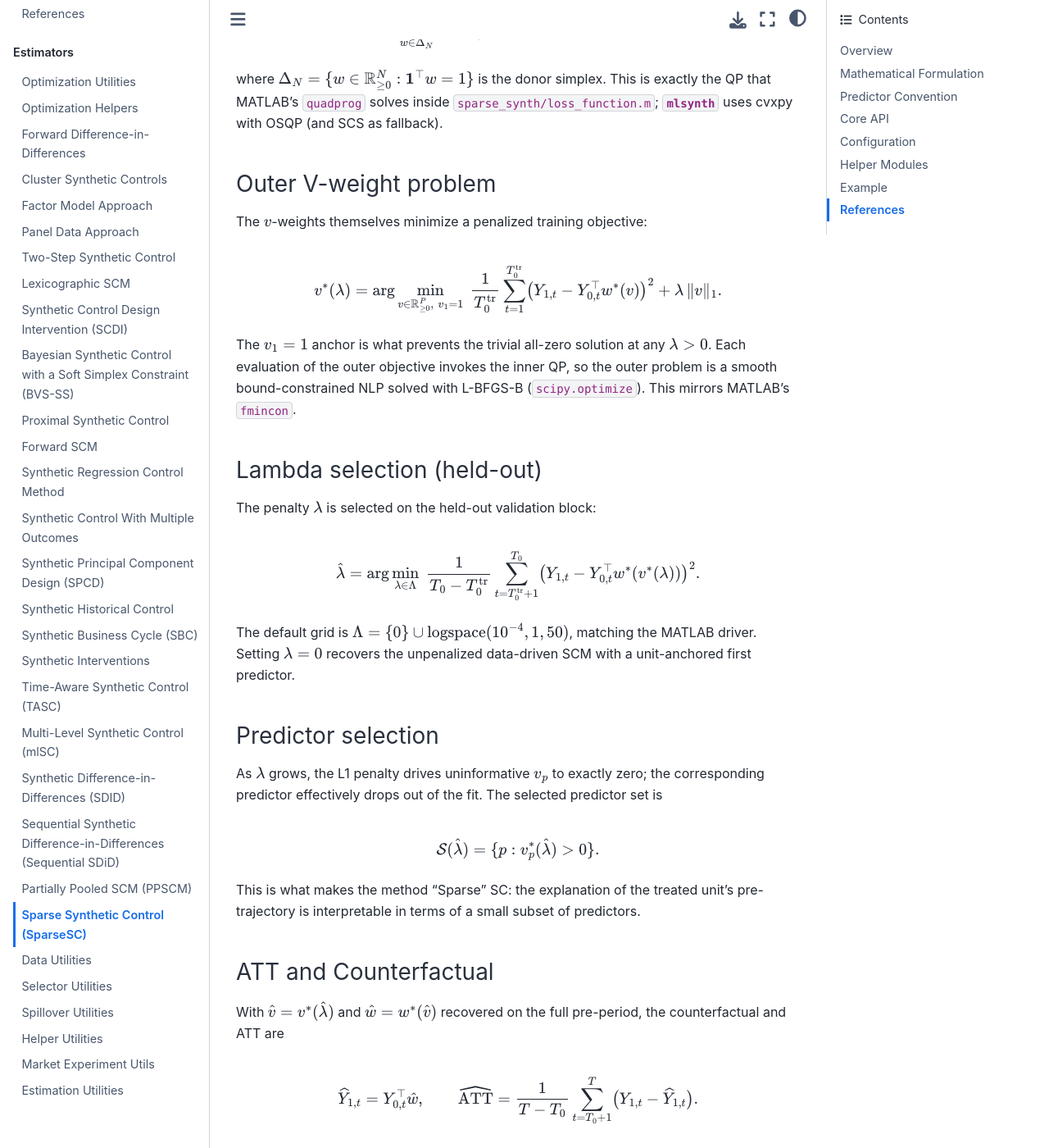
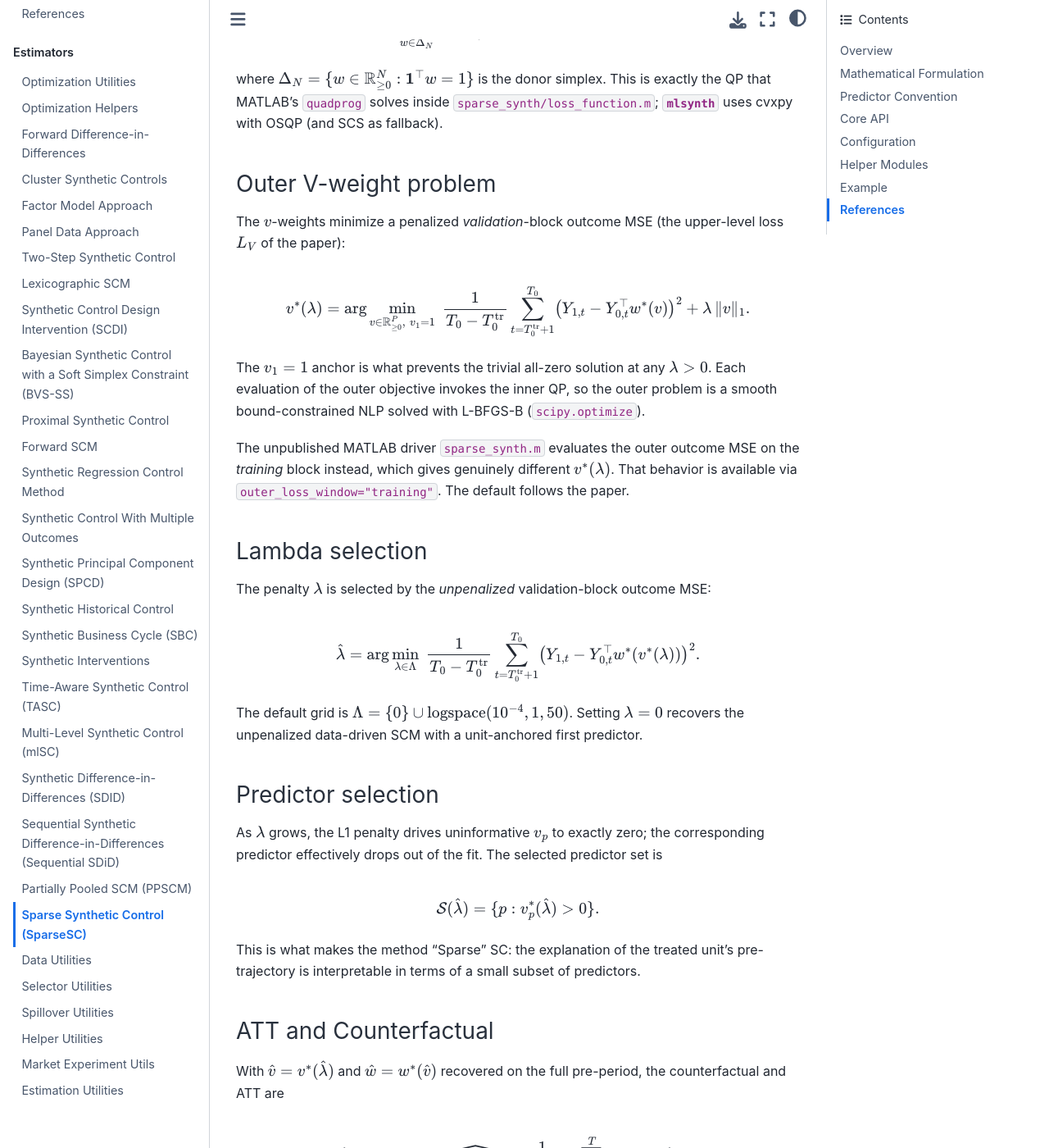
Before and after one commit to jgreathouse9/mlsynth, a Sphinx documentation site: the page built from docs/sparse_sc.rst, in a window 1280 px wide and 1400 px high, scrolled down 1157 px. Shown: the whole window at 82% size. Built offline with Sphinx 7.4.7 and the Sphinx Book theme 1.1.4, drawn with Linux system fonts in a browser that asks for light colours; pages that are not in the unit, such as notebooks, are missing from menus; some of the changed text lies outside the part shown.

Commit message:
Add files via upload

```diff
--- a/docs/sparse_sc.rst
+++ b/docs/sparse_sc.rst
@@ -6,14 +6,14 @@
 Overview
 --------
 
-SparseSC is a Python port of Vives-i-Bastida's MATLAB
-``sparse_synth.m``: an L1-penalized predictor-weighting variant of
-canonical synthetic control. It targets the same Abadie, Diamond,
-and Hainmueller (2010) framework as classical SCM, but adds a
-*lasso* penalty on the predictor-importance vector :math:`v` to
-deliver interpretable *predictor selection*: as the L1 penalty
-grows, uninformative predictors get :math:`v`-weights of exactly
-zero and are dropped from the fit.
+SparseSC implements the L1-penalized predictor-weighting variant of
+canonical synthetic control proposed by Vives-i-Bastida (2023,
+*Predictor Selection for Synthetic Controls*). It targets the same
+Abadie, Diamond, and Hainmueller (2010) framework as classical SCM,
+but adds a *lasso* penalty on the predictor-importance vector
+:math:`v` to deliver interpretable *predictor selection*: as the L1
+penalty grows, uninformative predictors get :math:`v`-weights of
+exactly zero and are dropped from the fit.
 
 Compared with the canonical SCM data-driven :math:`V` choice (a
 cross-validated grid search over diagonal :math:`V` minimizing
@@ -66,15 +66,15 @@
 Outer V-weight problem
 ^^^^^^^^^^^^^^^^^^^^^^
 
-The :math:`v`-weights themselves minimize a penalized training
-objective:
+The :math:`v`-weights minimize a penalized *validation*-block
+outcome MSE (the upper-level loss :math:`L_V` of the paper):
 
 .. math::
 
    v^*(\lambda)
    = \arg\min_{v \in \mathbb{R}^P_{\ge 0},\; v_1 = 1}
-   \; \frac{1}{T_0^{\text{tr}}}
-   \sum_{t = 1}^{T_0^{\text{tr}}}
+   \; \frac{1}{T_0 - T_0^{\text{tr}}}
+   \sum_{t = T_0^{\text{tr}} + 1}^{T_0}
    \bigl(Y_{1, t} - Y_{0, t}^\top w^*(v)\bigr)^2
    + \lambda \, \|v\|_1.
 
@@ -82,13 +82,18 @@
 solution at any :math:`\lambda > 0`. Each evaluation of the outer
 objective invokes the inner QP, so the outer problem is a smooth
 bound-constrained NLP solved with L-BFGS-B (``scipy.optimize``).
-This mirrors MATLAB's ``fmincon``.
 
-Lambda selection (held-out)
-^^^^^^^^^^^^^^^^^^^^^^^^^^^
+The unpublished MATLAB driver ``sparse_synth.m`` evaluates the
+outer outcome MSE on the *training* block instead, which gives
+genuinely different :math:`v^*(\lambda)`. That behavior is
+available via ``outer_loss_window="training"``. The default
+follows the paper.
 
-The penalty :math:`\lambda` is selected on the held-out
-validation block:
+Lambda selection
+^^^^^^^^^^^^^^^^
+
+The penalty :math:`\lambda` is selected by the *unpenalized*
+validation-block outcome MSE:
 
 .. math::
 
@@ -99,9 +104,9 @@
    \bigl(Y_{1, t} - Y_{0, t}^\top w^*(v^*(\lambda))\bigr)^2.
 
 The default grid is :math:`\Lambda = \{0\} \cup
-\text{logspace}(10^{-4}, 1, 50)`, matching the MATLAB driver.
-Setting :math:`\lambda = 0` recovers the unpenalized data-driven
-SCM with a unit-anchored first predictor.
+\text{logspace}(10^{-4}, 1, 50)`. Setting :math:`\lambda = 0`
+recovers the unpenalized data-driven SCM with a unit-anchored
+first predictor.
 
 Predictor selection
 ^^^^^^^^^^^^^^^^^^^
@@ -242,6 +247,7 @@
        "time":                "year",
        "covariates":          ["p_cig", "loginc", "pct15-24", "pc_beer"],
        "outcome_lag_periods": [1975, 1980, 1988],  # ADH lagged-outcome predictors
+       "outer_loss_window":   "validation",        # default (paper)
        "standardize":         True,                # default
        "run_inference":       True,
        "n_placebo":           None,                # use all donors
@@ -269,5 +275,5 @@
 California's Tobacco Control Program." *Journal of the American
 Statistical Association* 105(490):493-505.
 
-Vives-i-Bastida, J. (2025). Sparse Synthetic Controls (MATLAB
-implementation ``sparse_synth.m``).
+Vives-i-Bastida, J. (2023). "Predictor Selection for Synthetic
+Controls." arXiv:2203.11576v2.
```
